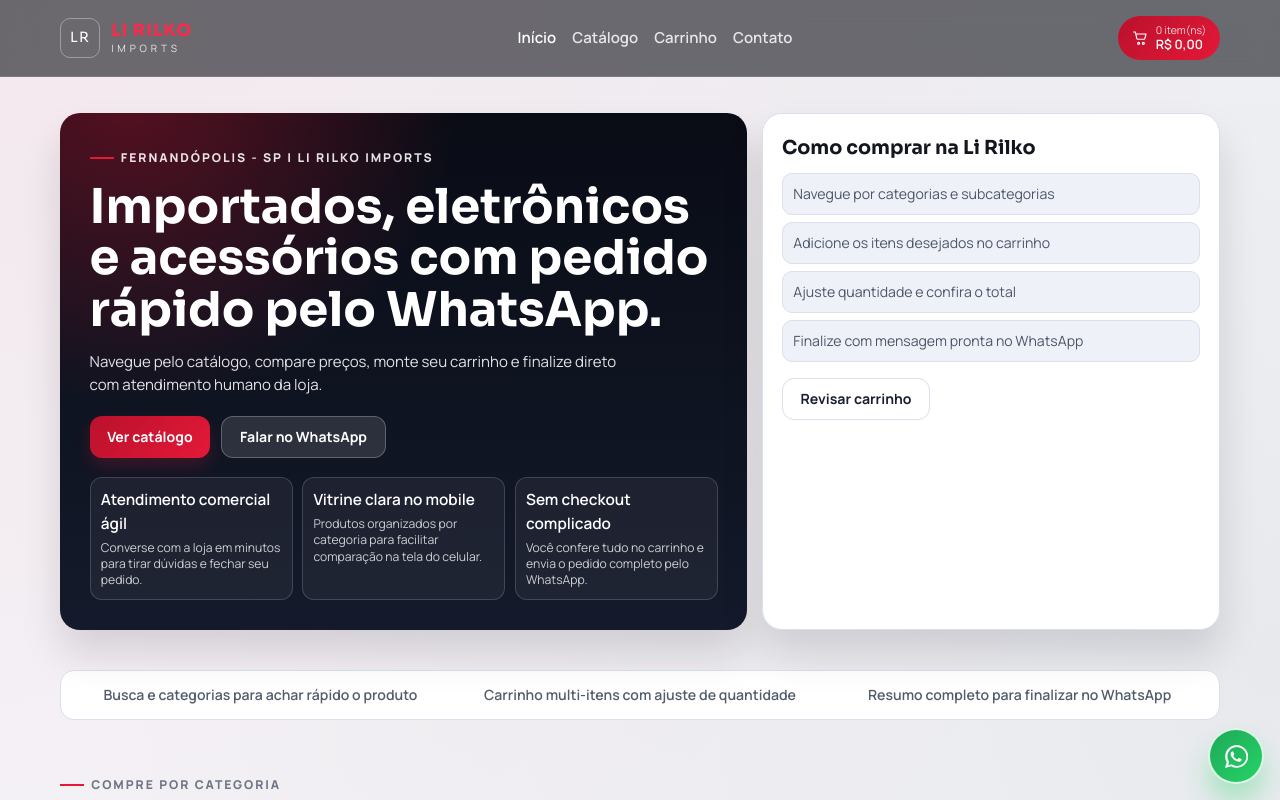
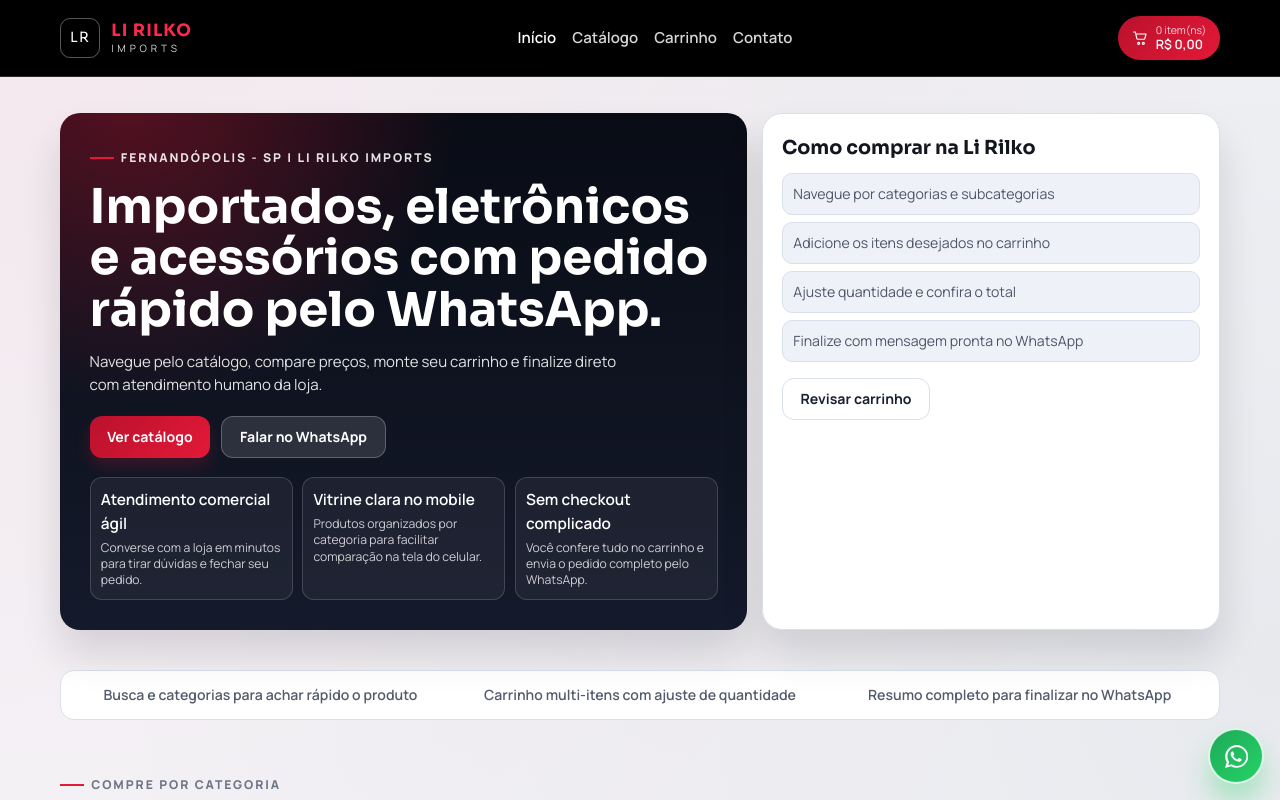
Before and after one commit to ArielAio/Li-Rilko, a Next.js app: page / in a window 1280 px wide. Shown: the top 800 px of the page. Built offline with nearby package versions, Linux system fonts and the light colour scheme.

Commit message:
feat: update header styles for improved visibility and aesthetics

```diff
--- a/app/globals.css
+++ b/app/globals.css
@@ -514,10 +514,10 @@ input:focus-visible {
   left: 0;
   right: 0;
   z-index: 90;
-  border-bottom: 1px solid rgba(255, 255, 255, 0.12);
-  background: rgba(9, 11, 18, 0.58);
-  backdrop-filter: blur(14px);
-  -webkit-backdrop-filter: blur(14px);
+  border-bottom: 1px solid rgba(255, 255, 255, 0.16);
+  background: #000;
+  backdrop-filter: none;
+  -webkit-backdrop-filter: none;
   transition:
     background var(--motion-duration-medium) var(--motion-easing-standard),
     border-color var(--motion-duration-medium) var(--motion-easing-standard),
@@ -525,9 +525,11 @@ input:focus-visible {
 }
 
 .site-header.is-scrolled {
-  background: rgba(9, 11, 18, 0.86);
-  border-bottom-color: rgba(255, 255, 255, 0.2);
-  box-shadow: 0 10px 24px rgba(9, 11, 18, 0.28);
+  background: rgba(0, 0, 0, 0.72);
+  border-bottom-color: rgba(255, 255, 255, 0.24);
+  box-shadow: 0 10px 24px rgba(0, 0, 0, 0.42);
+  backdrop-filter: blur(12px);
+  -webkit-backdrop-filter: blur(12px);
 }
 
 .header-inner {
```
